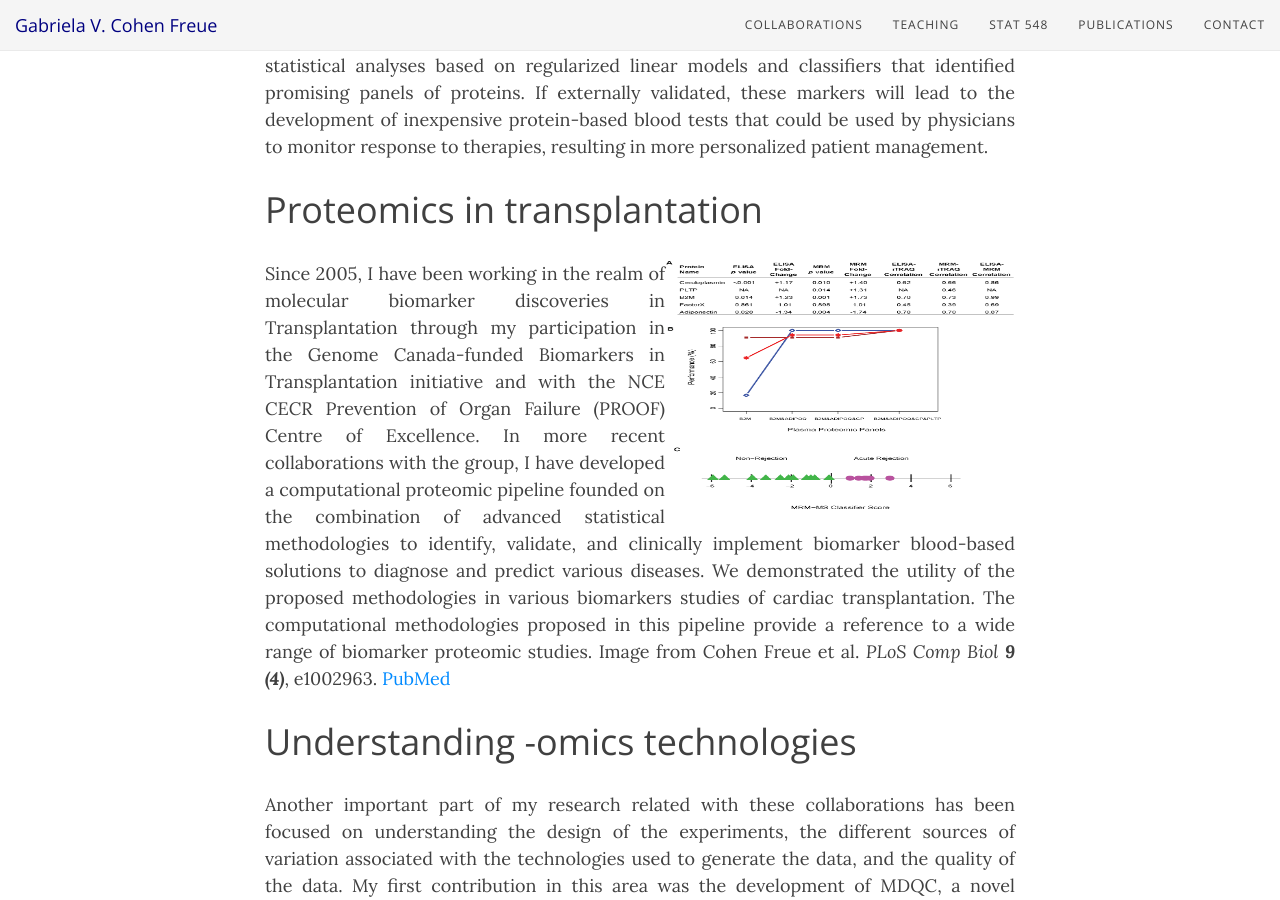
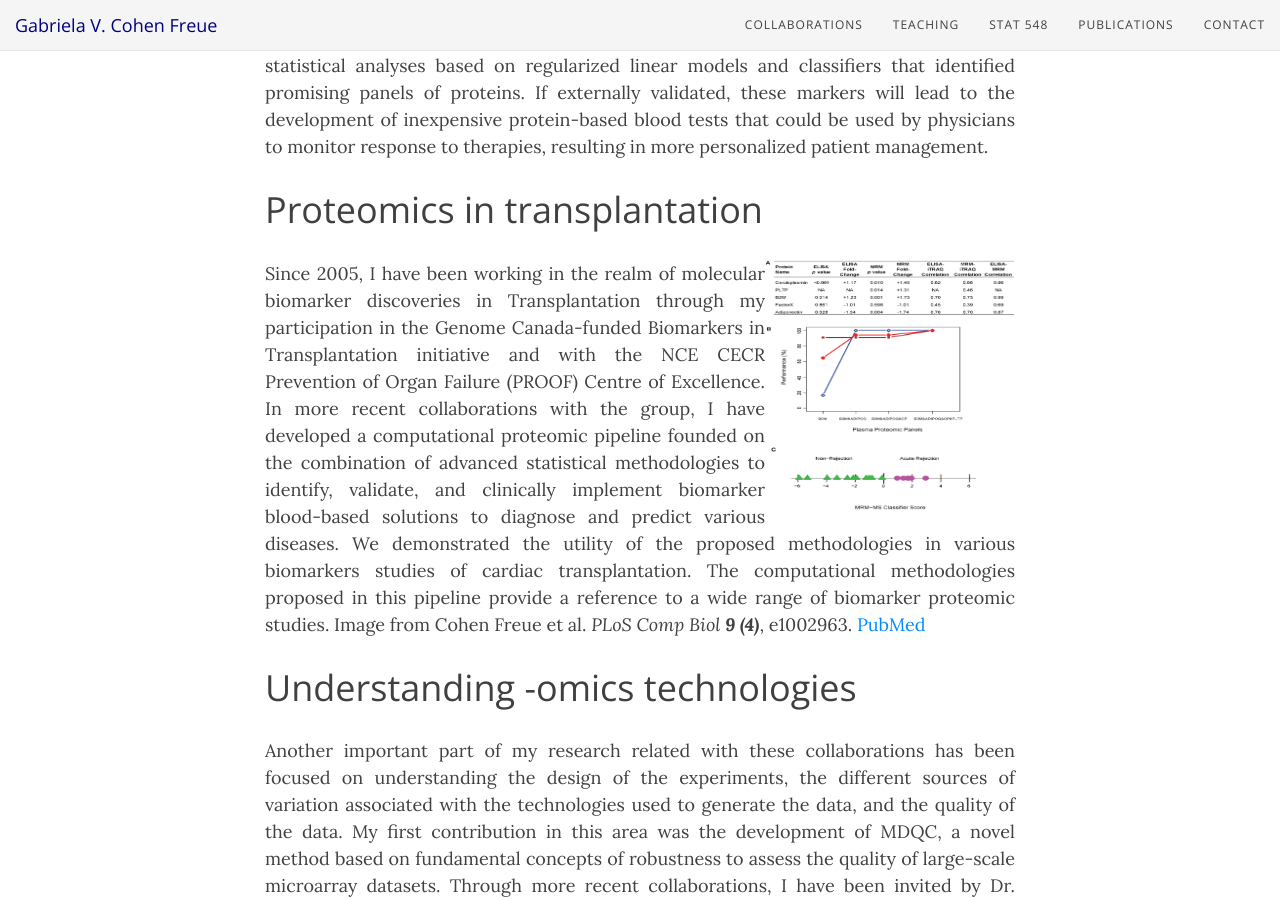
Before and after one commit to gcohenfr/gcohenfr.github.io, a Jekyll site: the page built from collab.md, in a window 1280 px wide and 900 px high, scrolled down 1502 px. Built offline with Jekyll 4.4.1, drawn with Linux system fonts in a browser that asks for light colours; nearby versions of some CDN libraries.

Commit message:
change image size

```diff
--- a/collab.md
+++ b/collab.md
@@ -18,7 +18,7 @@ Together with Dr. Scott Tebbutt, from iCAPTURE and PROOF Centre, we are working
 I have worked with Dr. Bruce McManus, from the NCE CECR Prevention of Organ Failure (PROOF) Centre of Excellence (UBC), and Dr. Christoph Borchers, from the Genome BC Proteomics Centre (University of Victoria), on proteomic biomarkers studies of heart failure and cardiovascular diseases (work in progress). We have conducted rigorous statistical analyses based on regularized linear models and classifiers that identified promising panels of proteins. If externally validated, these markers will lead to the development of inexpensive protein-based blood tests that could be used by physicians to monitor response to therapies, resulting in more personalized patient management.
 
 # Proteomics in transplantation
-<img style="float: right;" src="/img/transplant.png" height="250" width="350">
+<img style="float: right;" src="/img/transplant.png" height="250" width="250">
 Since 2005, I have been working in the realm of molecular biomarker discoveries in Transplantation through my participation in the Genome Canada-funded Biomarkers in Transplantation initiative and with the NCE CECR Prevention of Organ Failure (PROOF) Centre of Excellence. In more recent collaborations with the group, I have developed a computational proteomic pipeline founded on the combination of advanced statistical methodologies to identify, validate, and clinically implement biomarker blood-based solutions to diagnose and predict various diseases. We demonstrated the utility of the proposed methodologies in various biomarkers studies of cardiac transplantation. The computational methodologies proposed in this pipeline provide a reference to a wide range of biomarker proteomic studies. Image from Cohen Freue et al. *PLoS Comp Biol* ***9 (4)***, e1002963. [PubMed](https://www.ncbi.nlm.nih.gov/pubmed/23592955)
 
 # Understanding -omics technologies
```
